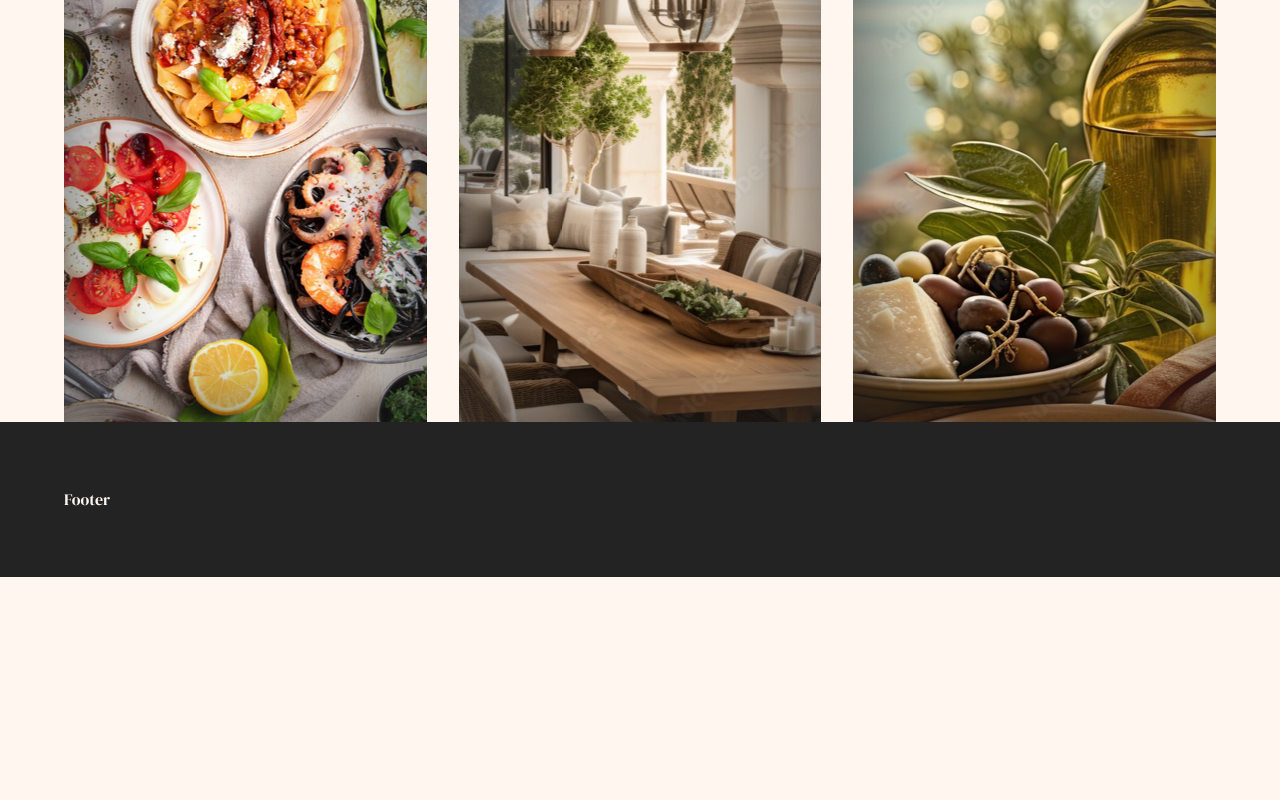
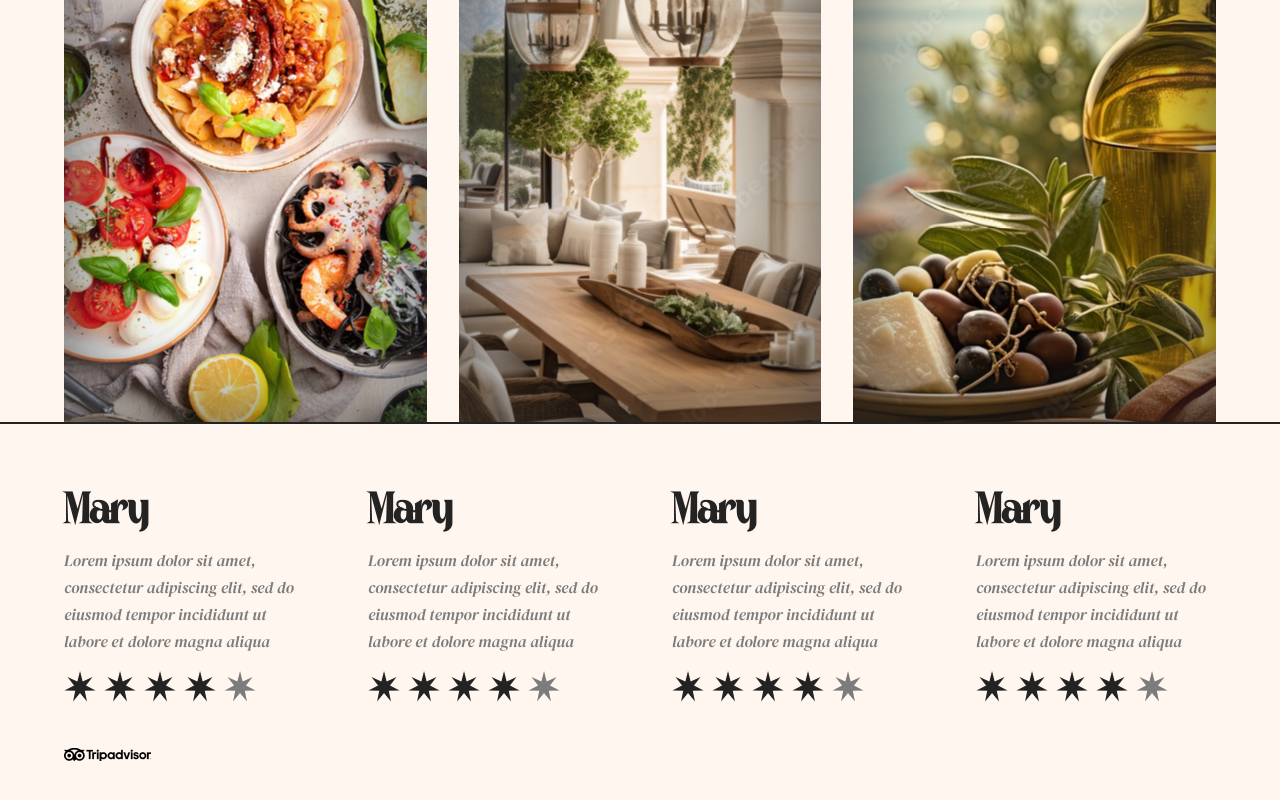
Before and after one commit to AecWork/meta-final-project, a React (Create React App) app: page / in a window 1280 px wide. Shown: the part 1114-1914 px from the top of the page. Before the commit the page ends 1691 px from the top, so only its background shows below. Built offline with nearby package versions, Linux system fonts and the light colour scheme.

Commit message:
+ WIP Ratings section

```diff
--- a/src/components/pages/Footer/Footer.css
+++ b/src/components/pages/Footer/Footer.css
@@ -1,5 +1,4 @@
 footer {
-    background-color: var(--LL-black);
-    color: var(--LL-main);
+    border-top: 2px solid var(--LL-black);
     padding: var(--side-margin);
 }
--- a/src/components/pages/Footer/Footer.tsx
+++ b/src/components/pages/Footer/Footer.tsx
@@ -1,9 +1,12 @@
 import React from 'react'
 import './Footer.css';
+import Ratings from './Ratings/Ratings.tsx';
 
 const Footer: React.FC = () => {
   return (
-    <footer>Footer</footer>
+    <footer>
+      <Ratings />
+    </footer>
   )
 }
 
--- /dev/null
+++ b/src/components/pages/Footer/Ratings/Rating/Rating.css
@@ -0,0 +1,14 @@
+.rating-container {
+    display: flex;
+    flex-direction: column;
+    justify-content: space-between;
+    align-items: flex-start;
+}
+
+.rating-container > *:not(:last-child) {
+    margin-bottom: 1rem;
+}
+
+.rating-container > p {
+    color: var(--LL-grey);
+}
--- /dev/null
+++ b/src/components/pages/Footer/Ratings/Rating/Rating.tsx
@@ -0,0 +1,15 @@
+import React from 'react'
+import './Rating.css'
+import StarRating from './StarRating/StarRating.tsx'
+
+const Rating: React.FC = () => {
+  return (
+    <li className='rating-container'>
+        <h6>Mary</h6>
+        <p className='italics' >Lorem ipsum dolor sit amet, consectetur adipiscing elit, sed do eiusmod tempor incididunt ut labore et dolore magna aliqua</p>
+        <StarRating rating={4}/>
+    </li>
+  )
+}
+
+export default Rating
--- /dev/null
+++ b/src/components/pages/Footer/Ratings/Rating/StarRating/Star.tsx
@@ -0,0 +1,20 @@
+import React from 'react'
+
+interface IProps {
+  highlighted?: boolean
+}
+
+const Star: React.FC<IProps> = ({ highlighted }) => {
+  return (
+    <li>
+      <svg width="32" height="31" viewBox="0 0 32 31" fill="none" xmlns="http://www.w3.org/2000/svg">
+        <path
+          d="M16.0204 0L18.6686 10.4804L28.5137 6.01648L21.971 14.6214L31.5993 19.5354L20.7924 19.7852L22.9536 30.3767L16.0204 22.0833L9.08708 30.3767L11.2483 19.7852L0.441413 19.5354L10.0697 14.6214L3.52702 6.01648L13.3721 10.4804L16.0204 0Z"
+          fill={highlighted ? '#232323' : '#7C7C7C'}
+        />
+      </svg>
+    </li>
+  )
+}
+
+export default Star
--- /dev/null
+++ b/src/components/pages/Footer/Ratings/Rating/StarRating/StarRating.css
@@ -0,0 +1,9 @@
+.star-rating-list {
+    display: flex;
+    justify-content: flex-start;
+    align-items: center;
+}
+
+.star-rating-list > li:not(:last-child) {
+    margin-right: 0.5rem;
+}
--- /dev/null
+++ b/src/components/pages/Footer/Ratings/Rating/StarRating/StarRating.tsx
@@ -0,0 +1,20 @@
+import React from 'react'
+import './StarRating.css'
+import Star from './Star.tsx';
+
+interface IProps {
+    rating?: 0|1|2|3|4|5
+}
+
+const MAX_STARS = 5;
+const STARS = [...Array(MAX_STARS).keys()];
+
+const StarRating: React.FC<IProps> = ({ rating = 0 }) => {
+  return (
+    <ul className='star-rating-list'>
+        { STARS.map(i => <Star highlighted={(i + 1) <= rating}/>) }
+    </ul>
+  )
+}
+
+export default StarRating
--- /dev/null
+++ b/src/components/pages/Footer/Ratings/Ratings.css
@@ -0,0 +1,13 @@
+.ratings-container > *:not(:last-child) {
+    margin-bottom: 2rem;
+}
+
+.ratings-container > ul {
+    display: flex;
+    justify-content: space-between;
+    align-items: flex-start;
+}
+
+.ratings-container > ul > *:not(:last-child) {
+    margin-right: 4rem;
+}
--- /dev/null
+++ b/src/components/pages/Footer/Ratings/Ratings.tsx
@@ -0,0 +1,22 @@
+import React from 'react'
+import './Ratings.css'
+import Rating from './Rating/Rating.tsx'
+import TripadvisorLogo from '../../../../assets/images/tripadvisor-logo.png';
+
+const Ratings: React.FC = () => {
+  return (
+    <section className='ratings-container'>
+        <ul>
+            <Rating />
+            <Rating />
+            <Rating />
+            <Rating />
+        </ul>
+        <a href='https://www.tripadvisor.com/'>
+            <img src={TripadvisorLogo} alt='Tripadvisor' />
+        </a>
+    </section>
+  )
+}
+
+export default Ratings
```
Also changed, not shown: src/assets/images/tripadvisor-logo.png (added).
